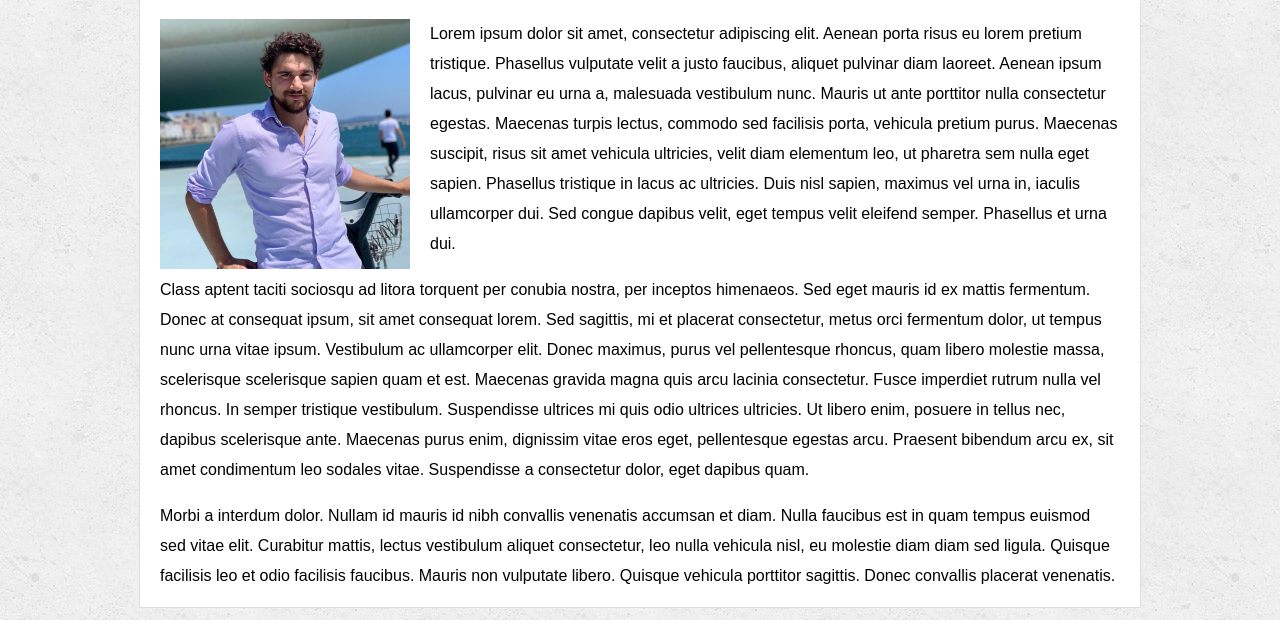
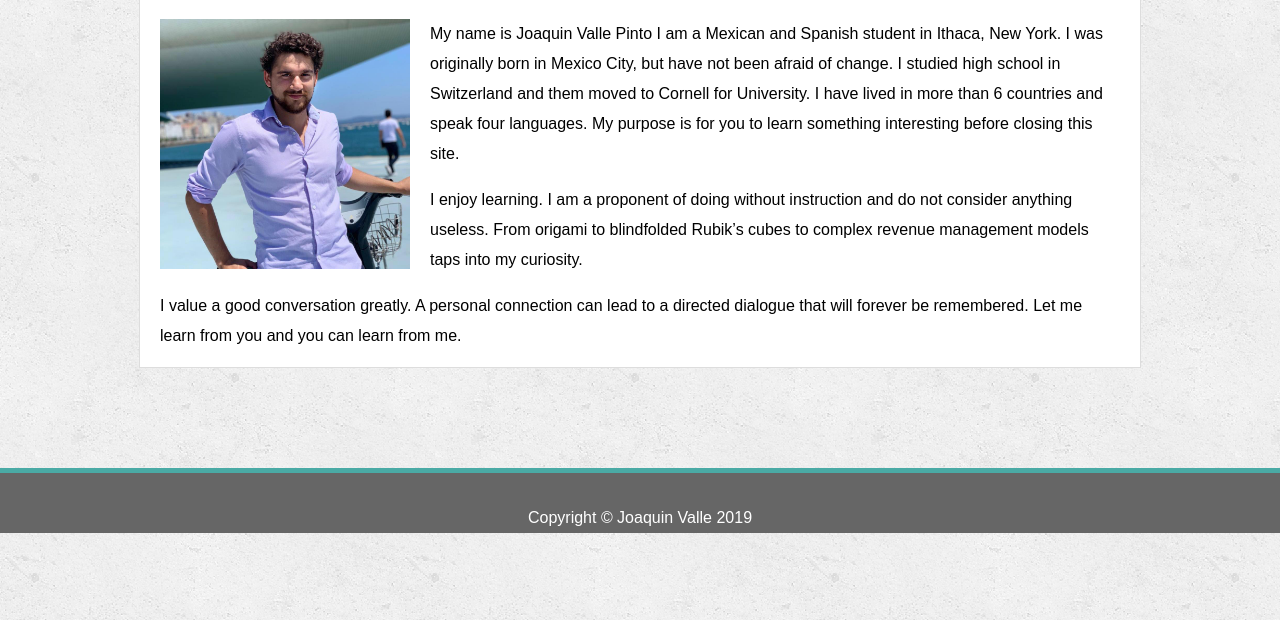
Before and after one commit to JoaquinValle/Basic-Portfolio, a plain HTML site: page index.html in a window 1280 px wide. Shown: the part 180-800 px from the top of the page. Drawn offline with Linux system fonts and the light colour scheme.

Commit message:
changed placeholder text for actual information

```diff
--- a/index.html
+++ b/index.html
@@ -39,13 +39,13 @@
             <img class="bio" src="assets/images/JoaquinValle.jpg" alt="Joaquin Valle">
 
             <p>
-                Lorem ipsum dolor sit amet, consectetur adipiscing elit. Aenean porta risus eu lorem pretium tristique. Phasellus vulputate velit a justo faucibus, aliquet pulvinar diam laoreet. Aenean ipsum lacus, pulvinar eu urna a, malesuada vestibulum nunc. Mauris ut ante porttitor nulla consectetur egestas. Maecenas turpis lectus, commodo sed facilisis porta, vehicula pretium purus. Maecenas suscipit, risus sit amet vehicula ultricies, velit diam elementum leo, ut pharetra sem nulla eget sapien. Phasellus tristique in lacus ac ultricies. Duis nisl sapien, maximus vel urna in, iaculis ullamcorper dui. Sed congue dapibus velit, eget tempus velit eleifend semper. Phasellus et urna dui.
+                My name is Joaquin Valle Pinto I am a Mexican and Spanish student in Ithaca, New York. I was originally born in Mexico City, but have not been afraid of change. I studied high school in Switzerland and them moved to Cornell for University. I have lived in more than 6 countries and speak four languages. My purpose is for you to learn something interesting before closing this site.
             </p>
             <p>
-                Class aptent taciti sociosqu ad litora torquent per conubia nostra, per inceptos himenaeos. Sed eget mauris id ex mattis fermentum. Donec at consequat ipsum, sit amet consequat lorem. Sed sagittis, mi et placerat consectetur, metus orci fermentum dolor, ut tempus nunc urna vitae ipsum. Vestibulum ac ullamcorper elit. Donec maximus, purus vel pellentesque rhoncus, quam libero molestie massa, scelerisque scelerisque sapien quam et est. Maecenas gravida magna quis arcu lacinia consectetur. Fusce imperdiet rutrum nulla vel rhoncus. In semper tristique vestibulum. Suspendisse ultrices mi quis odio ultrices ultricies. Ut libero enim, posuere in tellus nec, dapibus scelerisque ante. Maecenas purus enim, dignissim vitae eros eget, pellentesque egestas arcu. Praesent bibendum arcu ex, sit amet condimentum leo sodales vitae. Suspendisse a consectetur dolor, eget dapibus quam.
+                I enjoy learning. I am a proponent of doing without instruction and do not consider anything useless. From origami to blindfolded Rubik’s cubes to complex revenue management models taps into my curiosity.
             </p>
             <p>
-                Morbi a interdum dolor. Nullam id mauris id nibh convallis venenatis accumsan et diam. Nulla faucibus est in quam tempus euismod sed vitae elit. Curabitur mattis, lectus vestibulum aliquet consectetur, leo nulla vehicula nisl, eu molestie diam diam sed ligula. Quisque facilisis leo et odio facilisis faucibus. Mauris non vulputate libero. Quisque vehicula porttitor sagittis. Donec convallis placerat venenatis.
+                    I value a good conversation greatly. A personal connection can lead to a directed dialogue that will forever be remembered. Let me learn from you and you can learn from me.
             </p>
         </div>
     </div>
```
